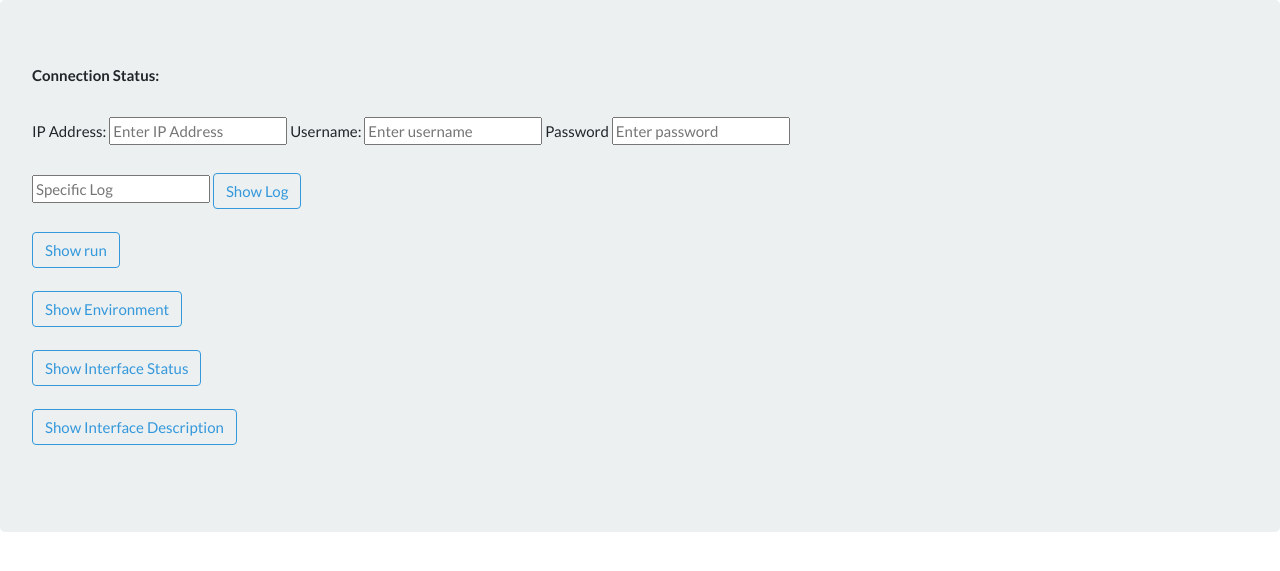
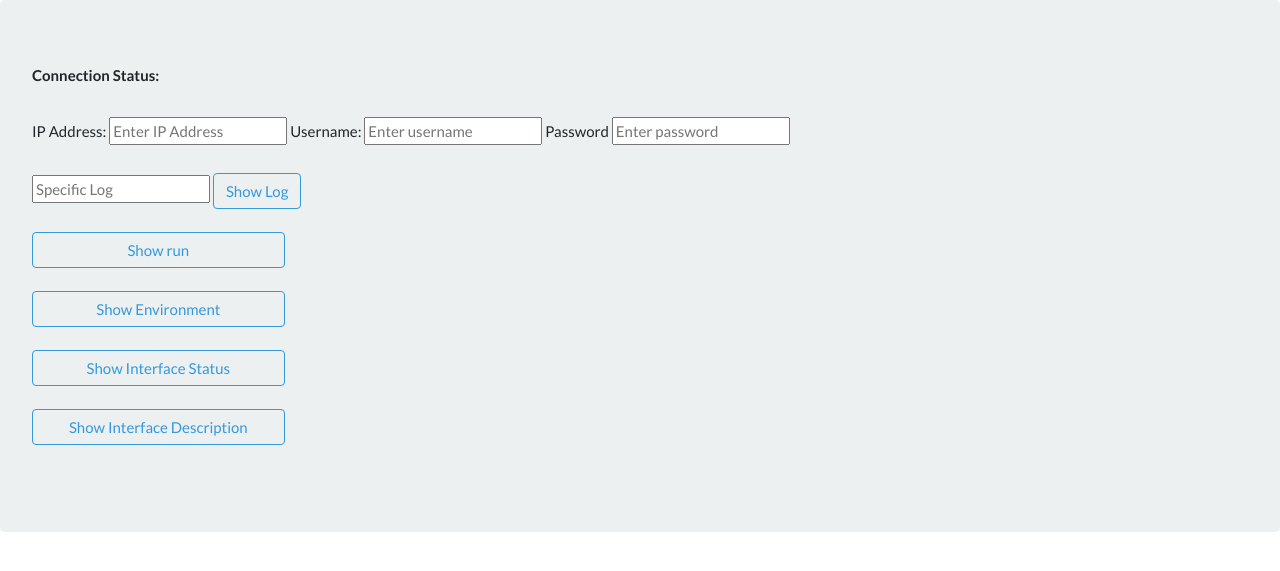
Before and after one commit to zoliron/Flask, a Flask app: page /switchCommandsRedirect in a window 1280 px wide. Shown: the part 71-642 px from the top of the page. Run offline with Flask 2, Linux system fonts and the light colour scheme; a user stored in the database is signed in; some libraries are stand-ins or nearby versions.

Commit message:
Buttons sizes fix Back button implementation

```diff
--- a/templates/output.html
+++ b/templates/output.html
@@ -5,5 +5,8 @@
     <div class="alert alert-dismissible alert-light">
         <pre>{{output}}</pre>
     </div>
+     <form action="/switchCommandsRedirect">
+            <button type="submit" class="btn btn-outline-info">Back</button><br><br>
+        </form>
 </div>
 {% endblock content %}
--- a/templates/switchCommands.html
+++ b/templates/switchCommands.html
@@ -16,10 +16,10 @@
 
             <input type="text" placeholder="Specific Log" name="specificLog">
             <button type="submit" class="btn btn-outline-info" name="command" value="show log | i ">Show Log</button><br><br>
-            <button type="submit" class="btn btn-outline-info" name="command" value="show run">Show run</button><br><br>
-            <button type="submit" class="btn btn-outline-info" name="command" value="show env all">Show Environment</button><br><br>
-            <button type="submit" class="btn btn-outline-info" name="command" value="show interface status">Show Interface Status</button><br><br>
-            <button type="submit" class="btn btn-outline-info" name="command" value="show interface description">Show Interface Description</button><br><br>
+            <button type="submit" class="btn btn-outline-info col-md-4" name="command" value="show run">Show run</button><br><br>
+            <button type="submit" class="btn btn-outline-info col-md-4" name="command" value="show env all">Show Environment</button><br><br>
+            <button type="submit" class="btn btn-outline-info col-md-4" name="command" value="show interface status">Show Interface Status</button><br><br>
+            <button type="submit" class="btn btn-outline-info col-md-4" name="command" value="show interface description">Show Interface Description</button><br><br>
         </form>
     </div>
 </div>
```
